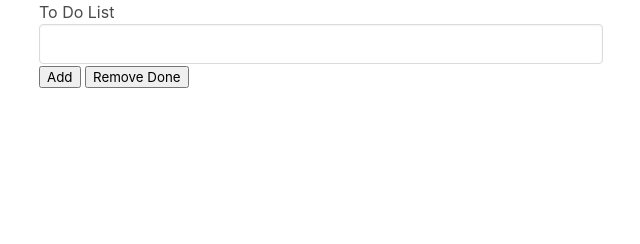
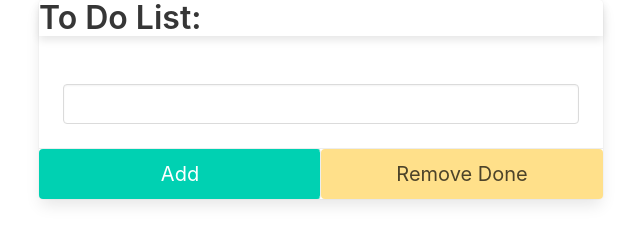
Before and after one commit to bugger69/ToDoListWidget, a website: page index.html in a window 1280 px wide. Shown: the whole page, without its empty margins (319-959 px from the left). Drawn offline with nearby package versions, Linux system fonts and the light colour scheme.

Commit message:
final good build

```diff
--- a/index.html
+++ b/index.html
@@ -13,11 +13,13 @@
       <div class="columns">
         <div class="column is-one-quarter"></div>
         <div class="column is-half">
-          <div class="driver">
-            <span>To Do List</span>
-            <input type="text" class="input" />
-            <button class="new">Add</button>
-            <button class="remdone">Remove Done</button>
+          <div class="driver card">
+            <h1 class="title card-header">To Do List:</h1>
+            <div class="card-content"><input type="text" class="input" /></div>
+            <div class="card-footer">
+              <button class="new button is-medium is-primary card-footer-item">Add</button>
+              <button class="remdone button is-medium is-warning card-footer-item">Remove Done</button>
+            </div>
           </div>
           <div class="todolist">
             <ul class="todo"></ul>
--- a/styles.css
+++ b/styles.css
@@ -1,5 +1,9 @@
 h1 {
     display : inline;
+}
+
+.driver {
+    margin-bottom: 3%;
 }
 
 .linethr {
@@ -9,6 +13,7 @@ h1 {
 .cont {
     display : flex;
     align-items: center;
+    margin-bottom: 3%;
 }
 
 .task {
```
